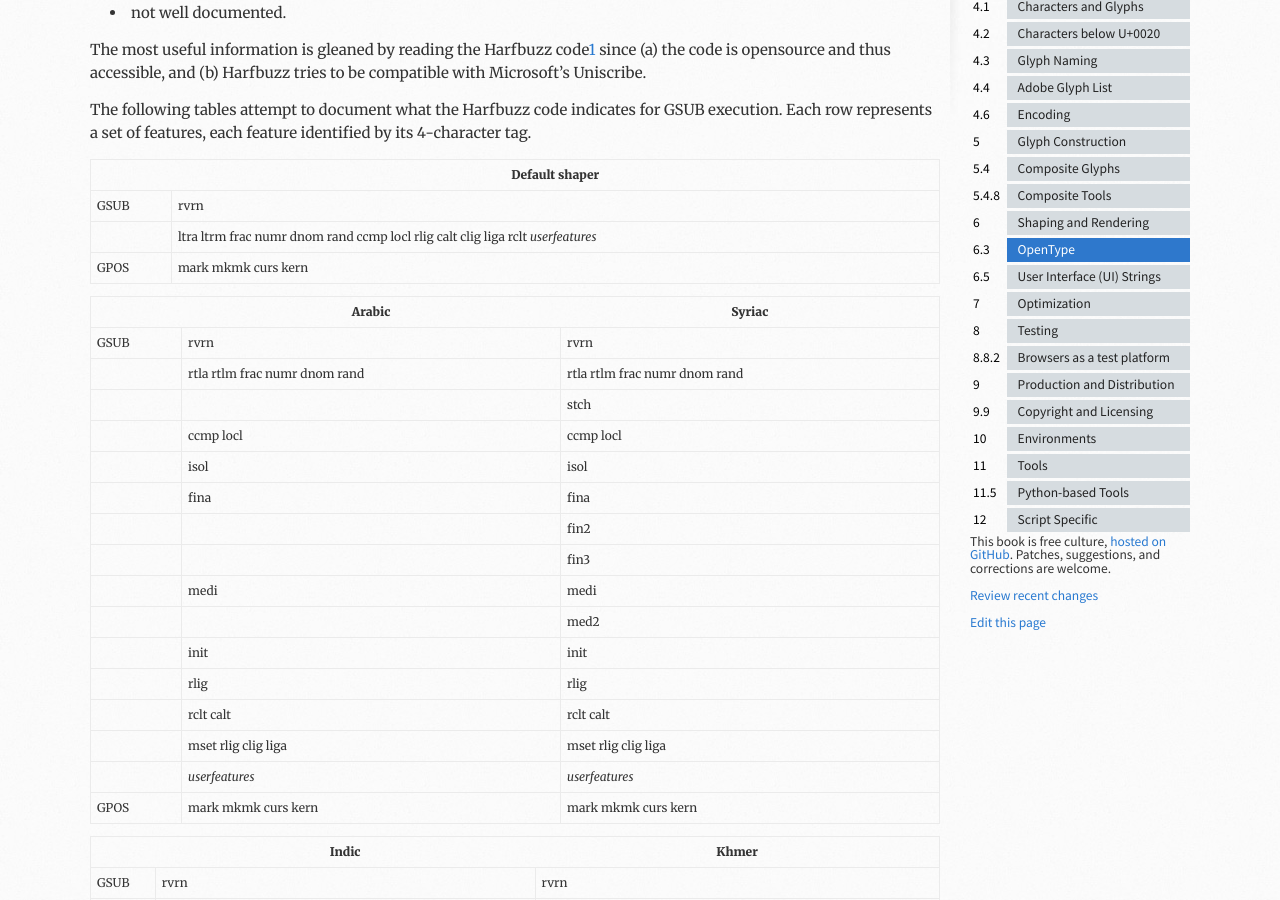
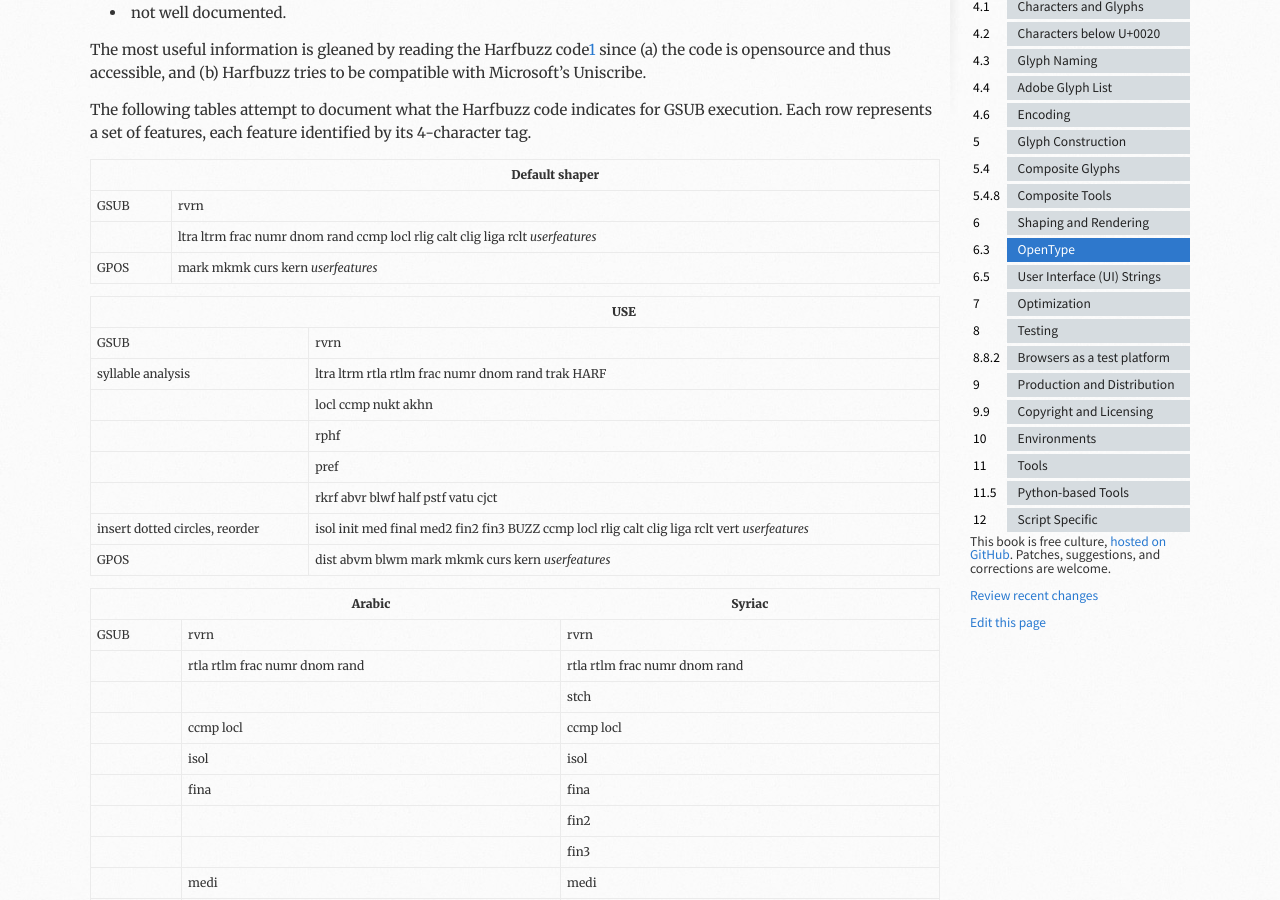
Before and after one commit to silnrsi/FDBP, a Jekyll site: the page built from en-US/OpenType.md, in a window 1280 px wide and 900 px high, scrolled down 565 px. Built offline with Jekyll 4.4.1, drawn with Linux system fonts in a browser that asks for light colours.

Commit message:
Add USE features order

```diff
--- a/en-US/OpenType.md
+++ b/en-US/OpenType.md
@@ -28,7 +28,18 @@ The following tables attempt to document what the Harfbuzz code indicates for GS
 |---|---|
 |GSUB|rvrn|
 ||ltra ltrm frac numr dnom rand ccmp locl rlig calt clig liga rclt _userfeatures_|
-|GPOS|mark mkmk curs kern|
+|GPOS|mark mkmk curs kern _userfeatures_|
+
+||USE|
+|---|---|
+|GSUB|rvrn|
+|syllable analysis|ltra ltrm rtla rtlm frac numr dnom rand trak HARF
+||locl ccmp nukt akhn|
+||rphf|
+||pref|
+||rkrf abvr blwf half pstf vatu cjct|
+|insert dotted circles, reorder|isol init med final med2 fin2 fin3 BUZZ ccmp locl rlig calt clig liga rclt vert _userfeatures_|
+|GPOS|dist abvm blwm mark mkmk curs kern _userfeatures_|
 
 ||Arabic|Syriac|
 |---|---|---|
```
